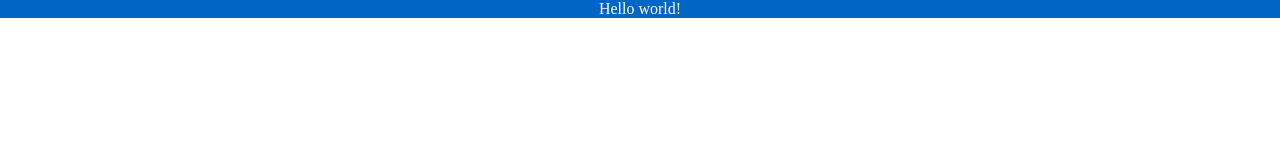
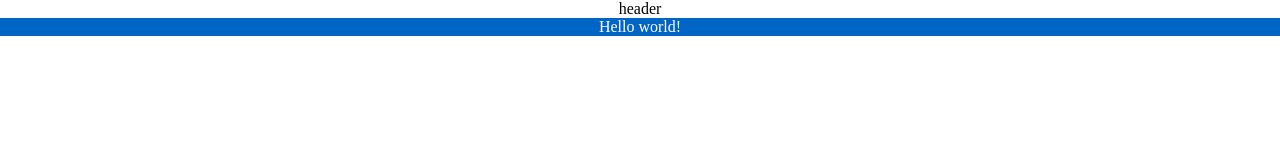
Before and after one commit to pubudu-ranasinghe/dreamly-company-website, a Gatsby site: page / in a window 1280 px wide. Built offline with nearby package versions, Linux system fonts and the light colour scheme; Gatsby itself is replaced by a stand-in of ours.

Commit message:
build: created Header.tsx

```diff
--- /dev/null
+++ b/src/components/Layout/Header.tsx
@@ -0,0 +1,13 @@
+import React from "react"
+
+interface Props {}
+
+const Header = (props: Props) => {
+  return (
+    <div>
+      <h2>header</h2>
+    </div>
+  )
+}
+
+export default Header
--- a/src/components/Layout/Layout.tsx
+++ b/src/components/Layout/Layout.tsx
@@ -2,13 +2,17 @@ import React from "react"
 import { ThemeProvider } from "styled-components"
 import theme from "../../styles/theme"
 import "../../css/style.css"
+import Header from "./Header"
 
 interface Props {}
 
 const Layout = (props: any) => {
   return (
     <>
-      <ThemeProvider theme={theme}>{props.children}</ThemeProvider>
+      <ThemeProvider theme={theme}>
+        <Header />
+        {props.children}
+      </ThemeProvider>
     </>
   )
 }
```
